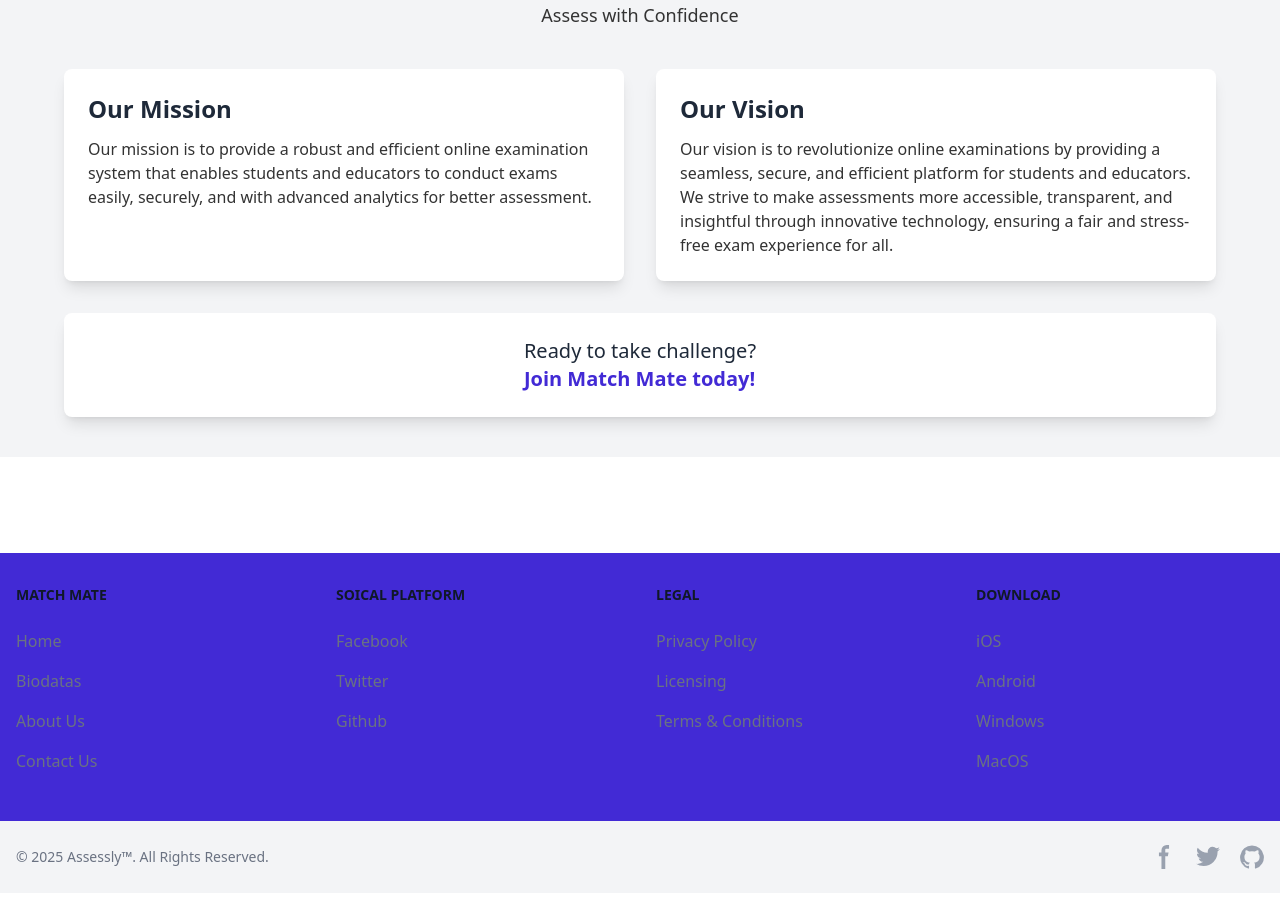
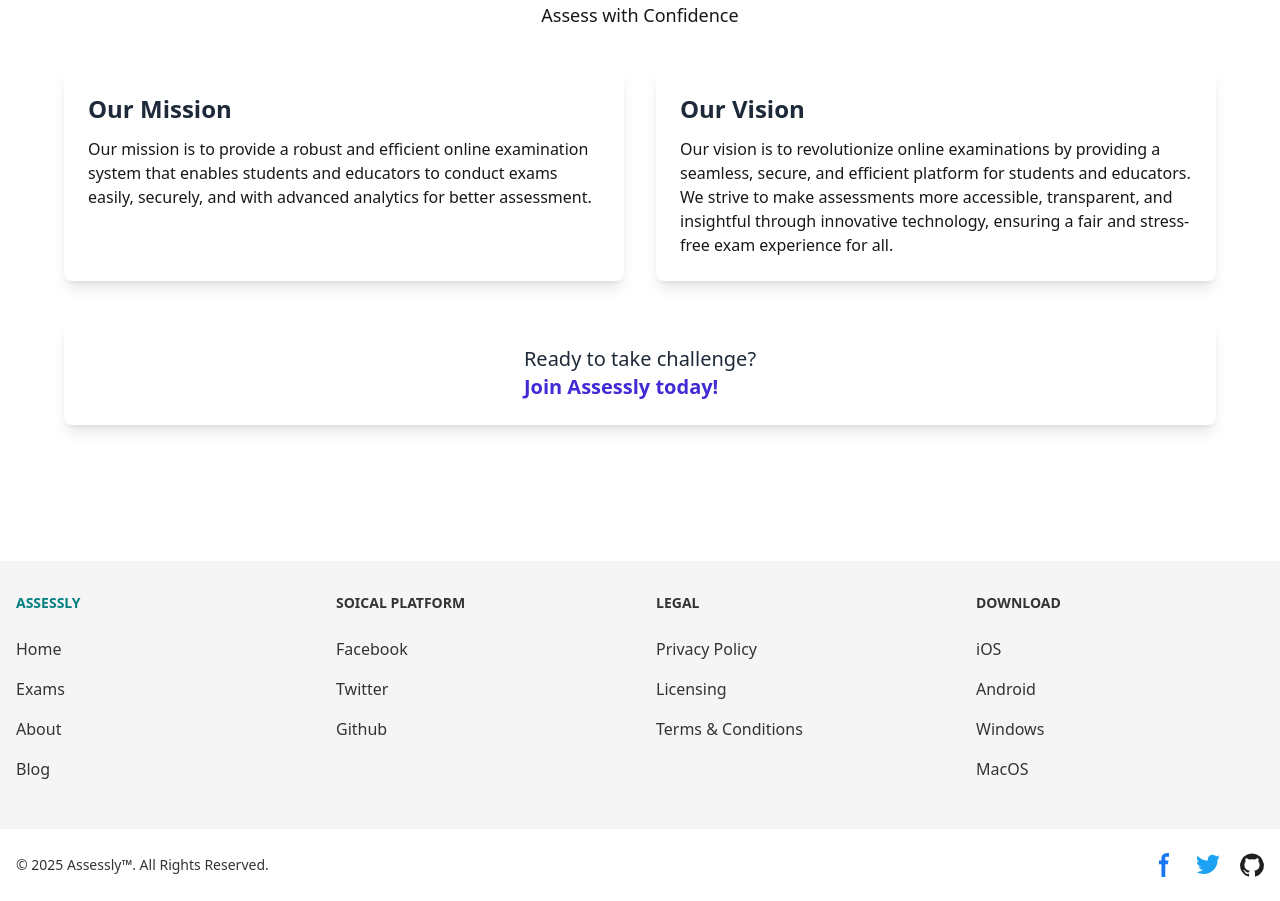
Before and after one commit to Najmul-Shaon/assessly-client, a React (Vite) app: page /about in a window 1280 px wide. Shown: the part 160-1061 px from the top of the page. Built offline with nearby package versions, Linux system fonts and the light colour scheme.

Commit message:
footer color correction

```diff
--- a/src/index.css
+++ b/src/index.css
@@ -6,34 +6,85 @@
 @plugin "daisyui";
 
 @theme {
+  /* google font  */
   --font-nunito: "Nunito", "serif";
-  --color-primary: #0057b8;
-  --color-success: #3aa34d;
-  --color-warning: #ff7f50;
-  --color-bg_hover: #87ceeb;
-  --color-clean_bg: #f5f5f5;
-  --color-text_contrast: #333333;
+  /* overll colors  */
+  --color-primary_color: #008080;
+  --color-secondary_color: #f5f5f5;
+  --color-accent_color: #ff6f61;
+  --color-text_color: #1c1c2b;
+  --color-footer_text_color: #333333;
+}
+/* button class  */
+.primary-btn {
+  color: #ffffff;
+  background-color: #008080;
 }
 
+.primary-btn:hover {
+  background-color: #006666;
+}
+
+.secondary-btn {
+  color: #333333;
+  background-color: #f5f5f5;
+}
+
+.secondary-btn:hover {
+  background-color: #e0e0e0;
+}
+
+.accent-btn {
+  color: #FFFFFF;
+  background-color: #FF6F61;
+}
+
+.accent-btn:hover {
+  background-color: #E65A50;
+}
+
+/* overall colors  */
+
 /*
-**Soft Sky Blue (#87CEEB)** is a great choice! It adds a calm and friendly feel, making the UI more engaging and less stressful for users during exams.
+Primary Color: Deep Purple (#008080)
+    ** Used for buttons, headers, important sections, and major interactive elements.
 
-Here’s how you can use it effectively in **The Online Exam Management System**:
+Secondary Color: Light Yellow (#F5F5F5)
+    ** Used for backgrounds, secondary buttons, and less prominent sections.
 
-### 🎨 **Updated Color Combination**
-✅ **Royal Blue (#0057B8)** – Primary branding color (Navbar, buttons, headers).
-✅ **Tropical Green (#3AA34D)** – Success indicators (Correct answers, progress, active status).
-✅ **Sunset Orange (#FF7F50)** – Warnings, error messages, and call-to-action highlights.
-✅ **Soft Sky Blue (#87CEEB)** – Backgrounds, hover effects, and UI elements to reduce eye strain.
-✅ **Light Gray (#F5F5F5)** – Clean background areas.
-✅ **Dark Charcoal (#333333)** – Text and contrast for better readability.
+Accent Color: Bright Pink (#FF6F61)
+    ** Used sparingly to highlight important elements like call-to-action buttons, alerts, or active states.
 
-### 🎨 **Example Usage**
-- **Soft Sky Blue:** Backgrounds of dashboard cards, hover effects, progress bars.
-- **Royal Blue:** Primary action buttons, headings, and navigation bar.
-- **Tropical Green:** Correct answers, success notifications, and active status indicators.
-- **Sunset Orange:** Warnings, countdown timers, and urgent alerts.
-- **Dark Charcoal:** Text for readability against light backgrounds.
+Text Color: Black (#1C1C2B)
+    ** Used for body text, headings, and labels to keep things readable.
 
-Would you like me to create a simple UI concept using this color scheme? 🚀
-*/
+    */
+
+/* buttons color */
+/*
+  For buttons, you can use a combination of **primary and accent colors** depending on their importance and action type:
+
+1. **Primary Buttons (Main Actions: Submit, Start Exam, Login, etc.)**
+   - **Color**: **Deep Teal (#008080)** (Primary Color)
+   - **Text**: White (#FFFFFF) for contrast
+   - **Hover Effect**: A darker shade like **#006666**
+
+2. **Secondary Buttons (Less Important Actions: Cancel, Back, etc.)**
+   - **Color**: Light Yellow (#F5F5F5) (Secondary Color)
+   - **Text**: Dark Gray (#333333) or Deep Teal (#008080)
+   - **Hover Effect**: Slightly darker shade of yellow like **#E0E0E0**
+
+3. **Accent Buttons (Alerts, Warnings, Special Actions: Retake Exam, Urgent Notifications, etc.)**
+   - **Color**: Bright Pink (#FF6F61) (Accent Color)
+   - **Text**: White (#FFFFFF) for readability
+   - **Hover Effect**: A darker pink like **#E65A50**
+
+    */
+
+/* footer colors  */
+
+/*
+Background: Light Yellow (#F5F5F5) (Secondary Color)
+Text: Deep Teal (#008080) or Dark Gray (#333333)
+Links & Hover Effects: Bright Pink (#FF6F61)
+    */
--- a/src/main.jsx
+++ b/src/main.jsx
@@ -3,9 +3,12 @@
 import "./index.css";
 import { RouterProvider } from "react-router-dom";
 import { router } from "./router/Router";
+import { HelmetProvider } from "react-helmet-async";
 
 createRoot(document.getElementById("root")).render(
   <StrictMode>
-    <RouterProvider router={router} />
+    <HelmetProvider>
+      <RouterProvider router={router} />
+    </HelmetProvider>
   </StrictMode>
 );
--- a/src/pages/About/About.jsx
+++ b/src/pages/About/About.jsx
@@ -1,6 +1,12 @@
+import { Helmet } from "react-helmet-async";
+
 const About = () => {
   return (
-    <div className="bg-gray-100 py-10 px-6">
+    <>
+      <Helmet>
+        <title>Assessley | About</title>
+      </Helmet>
+      <div className="bg-bg_hover py-10 px-6">
         <div className="max-w-6xl mx-auto text-center">
           {/* Header Section */}
           <h1 className="text-4xl font-bold text-gray-800 mb-4">
@@ -17,9 +23,10 @@
               Our Mission
             </h2>
             <p className="text-text_contrast">
-            Our mission is to provide a robust and efficient online examination
-            system that enables students and educators to conduct exams easily,
-            securely, and with advanced analytics for better assessment.
+              Our mission is to provide a robust and efficient online
+              examination system that enables students and educators to conduct
+              exams easily, securely, and with advanced analytics for better
+              assessment.
             </p>
           </div>
 
@@ -30,25 +37,25 @@
             </h2>
             <p className="text-text_contrast">
               Our vision is to revolutionize online examinations by providing a
-            seamless, secure, and efficient platform for students and educators.
-            We strive to make assessments more accessible, transparent, and
-            insightful through innovative technology, ensuring a fair and
-            stress-free exam experience for all.
+              seamless, secure, and efficient platform for students and
+              educators. We strive to make assessments more accessible,
+              transparent, and insightful through innovative technology,
+              ensuring a fair and stress-free exam experience for all.
             </p>
           </div>
-
+        </div>
         {/* CTA */}
-        <div className="bg-white shadow-lg rounded-lg p-6 flex items-center justify-center col-span-2">
+        <div className="bg-white shadow-lg rounded-lg p-6 flex items-center justify-center mt-10 max-w-6xl mx-auto">
           <p className="text-xl font-medium text-gray-800">
             Ready to take challenge?
             <br />
             <span className="text-primary font-semibold">
-              Join Match Mate today!
+              Join Assessly today!
             </span>
           </p>
         </div>
       </div>
-    </div>
+    </>
   );
 };
 
--- a/src/pages/errorPage/ErrorPage.jsx
+++ b/src/pages/errorPage/ErrorPage.jsx
@@ -8,7 +8,7 @@
         <img src={errorImage} className="w-full" alt="" />
       </figure>
       <Link to="/">
-        <button className="btn btn-primary bg-primary">Back to Home</button>
+        <button className="btn accent-btn rounded-xl">Back to Home</button>
       </Link>
     </div>
   );
--- a/src/shared/footer/Footer.jsx
+++ b/src/shared/footer/Footer.jsx
@@ -2,42 +2,42 @@
 
 const Footer = () => {
   return (
-    <footer className="bg-primary dark:bg-gray-900 mt-24">
+    <footer className="bg-secondary_color dark:bg-gray-900 mt-24">
       <div className="mx-auto w-full ">
         <div className="grid grid-cols-2 gap-8 px-4 py-6 lg:py-8 md:grid-cols-4 max-w-screen-xl mx-auto">
           <div>
-            <h2 className="mb-6 text-sm font-semibold text-gray-900 uppercase dark:text-white font-dancing_script">
-              Match Mate
+            <h2 className="mb-6 text-sm font-semibold text-primary_color uppercase font-dancing_script">
+              Assessly
             </h2>
 
-            <ul className="text-gray-500 dark:text-gray-400 font-medium">
+            <ul className="text-footer_text_color font-medium">
               <li className="mb-4">
-                <Link to="/about" className=" hover:underline">
+                <Link to="/" className=" hover:underline">
                   Home
                 </Link>
               </li>
               <li className="mb-4">
-                <Link to="/about" className=" hover:underline">
-                  Biodatas
+                <Link to="/exams" className=" hover:underline">
+                  Exams
                 </Link>
               </li>
               <li className="mb-4">
                 <Link to="/about" className=" hover:underline">
-                  About Us
+                  About
                 </Link>
               </li>
               <li className="mb-4">
-                <Link to="/about" className=" hover:underline">
-                  Contact Us
+                <Link to="/blogs" className=" hover:underline">
+                  Blog
                 </Link>
               </li>
             </ul>
           </div>
           <div>
-            <h2 className="mb-6 text-sm font-semibold text-gray-900 uppercase dark:text-white">
+            <h2 className="mb-6 text-sm font-semibold text-footer_text_color uppercase">
               Soical Platform
             </h2>
-            <ul className="text-gray-500 dark:text-gray-400 font-medium">
+            <ul className="text-footer_text_color font-medium">
               <li className="mb-4">
                 <a
                   href="https://www.facebook.com/najmulshaonnhs/"
@@ -69,10 +69,10 @@
             </ul>
           </div>
           <div>
-            <h2 className="mb-6 text-sm font-semibold text-gray-900 uppercase dark:text-white">
+            <h2 className="mb-6 text-sm font-semibold text-footer_text_color uppercase">
               Legal
             </h2>
-            <ul className="text-gray-500 dark:text-gray-400 font-medium">
+            <ul className="text-footer_text_color font-medium">
               <li className="mb-4">
                 <a href="#" className="hover:underline">
                   Privacy Policy
@@ -91,10 +91,10 @@
             </ul>
           </div>
           <div>
-            <h2 className="mb-6 text-sm font-semibold text-gray-900 uppercase dark:text-white">
+            <h2 className="mb-6 text-sm font-semibold text-footer_text_color uppercase">
               Download
             </h2>
-            <ul className="text-gray-500 dark:text-gray-400 font-medium">
+            <ul className="text-footer_text_color font-medium">
               <li className="mb-4">
                 <a href="#" className="hover:underline">
                   iOS
@@ -118,16 +118,16 @@
             </ul>
           </div>
         </div>
-        <div className="bg-gray-100 dark:bg-gray-700">
+        <div className="bg-white dark:bg-gray-700">
           <div className="px-4 py-6 flex flex-col md:flex-row items-center md:items-center md:justify-between max-w-screen-xl mx-auto">
-            <span className="text-sm text-gray-500 dark:text-gray-300 sm:text-center">
+            <span className="text-sm text-footer_text_color sm:text-center">
               © {new Date().getFullYear()} Assessly™. All Rights Reserved.
             </span>
             <div className="flex mt-4 sm:justify-center md:mt-0 space-x-5 rtl:space-x-reverse">
               <a
                 href="https://www.facebook.com/najmulshaonnhs/"
                 target="_blank"
-                className="text-gray-400 hover:text-gray-900 dark:hover:text-white"
+                className="text-[#1877F2]"
               >
                 <svg
                   className="w-6 h-6"
@@ -148,7 +148,7 @@
               <a
                 href="https://x.com/"
                 target="_blank"
-                className="text-gray-400 hover:text-gray-900 dark:hover:text-white"
+                className="text-[#1DA1F2]"
               >
                 <svg
                   className="w-6 h-6"
@@ -168,7 +168,7 @@
               <a
                 href="https://github.com/Najmul-Shaon"
                 target="_blank"
-                className="text-gray-400 hover:text-gray-900 dark:hover:text-white"
+                className="text-[#211F1F]"
               >
                 <svg
                   className="w-6 h-6"
```
Lines whose indentation alone changed are shown as unchanged.
